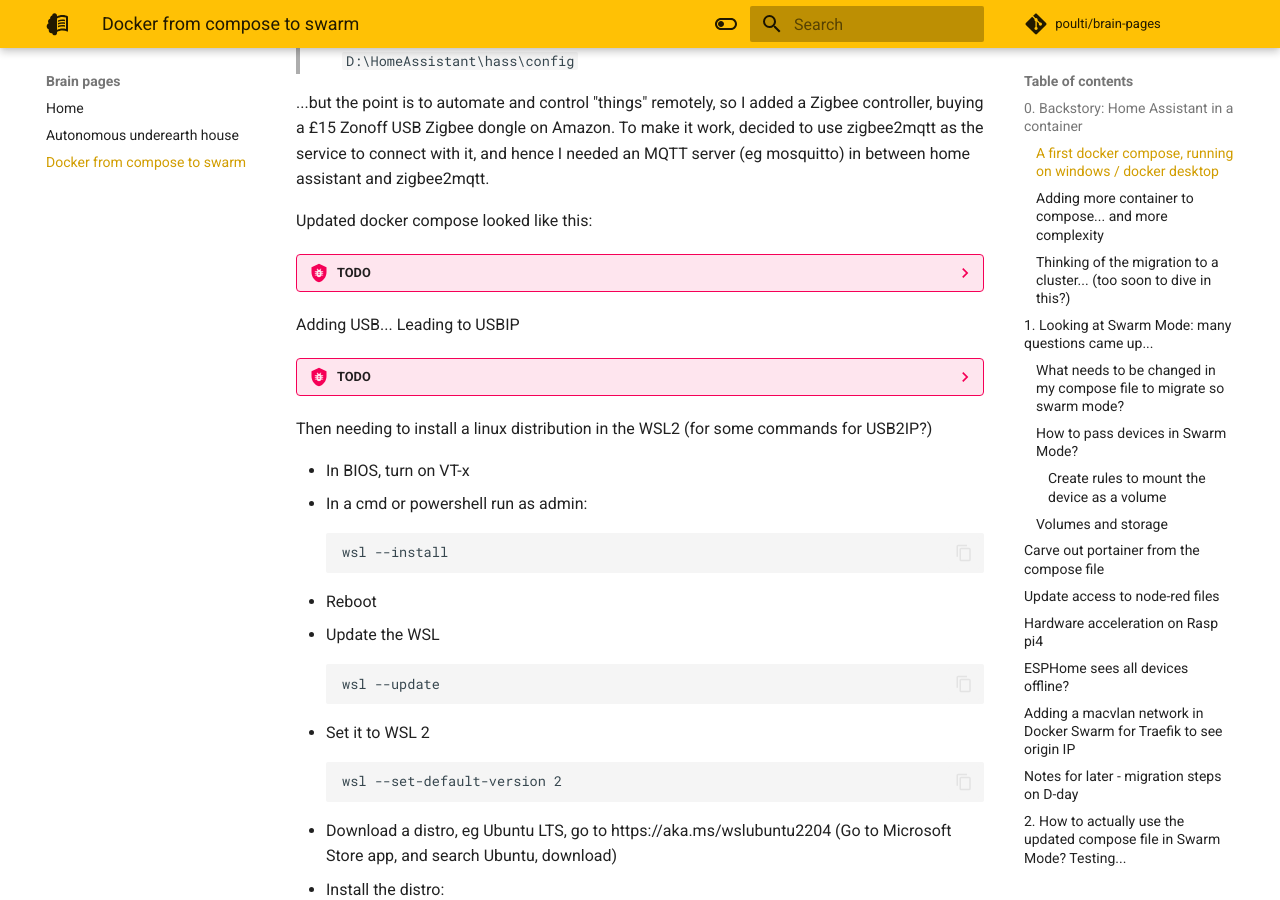
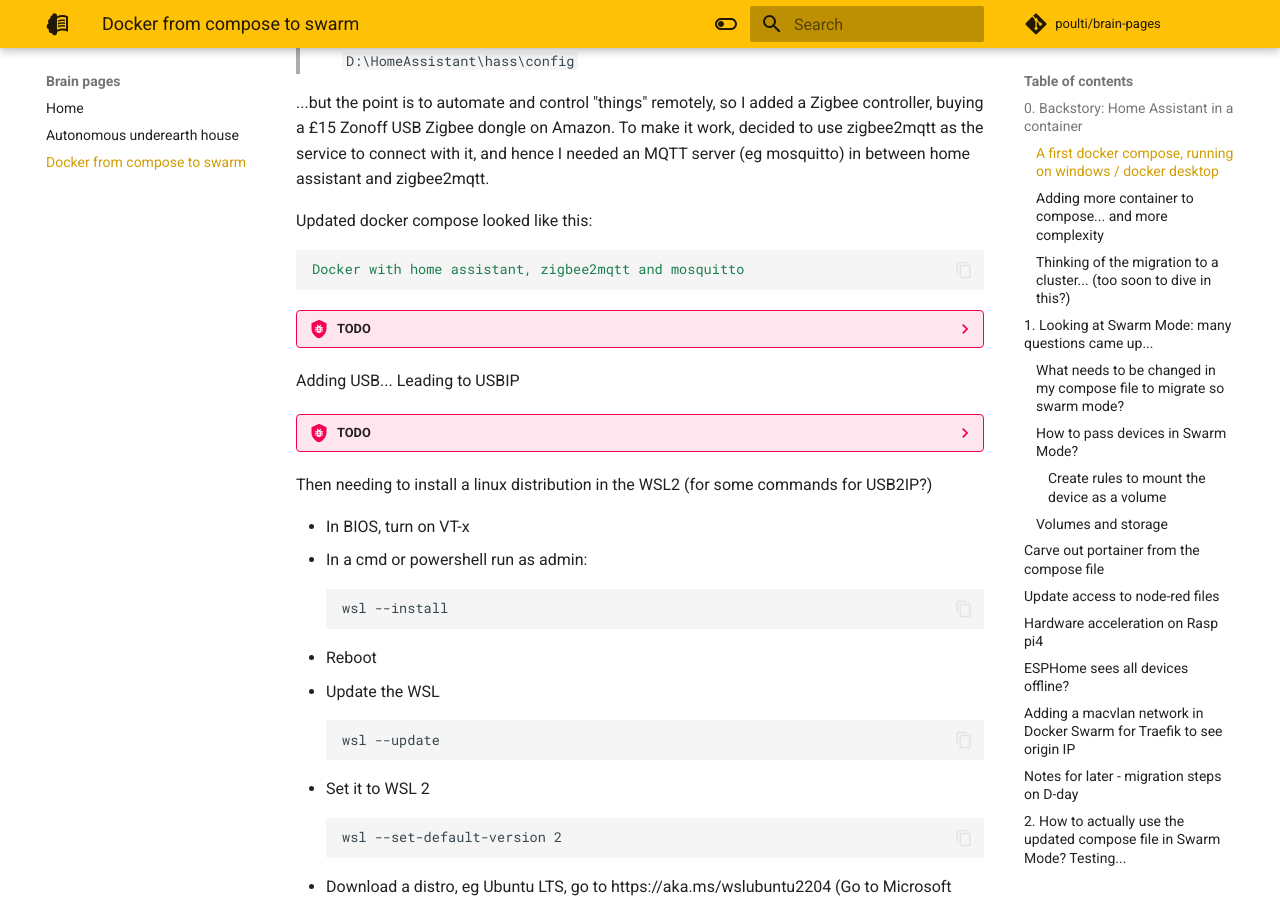
Before and after one commit to poulti/brain-pages, an MkDocs documentation site: the page built from docs/docker-from-compose-to-swarm.md, in a window 1280 px wide and 900 px high, scrolled down 1889 px. Built offline with MkDocs 1.6.1 and Material for MkDocs 9.7.7, drawn with Linux system fonts in a browser that asks for light colours; comment, search, counter and statistics services are not loaded.

Commit message:
placeholder yaml

````diff
--- a/docs/docker-from-compose-to-swarm.md
+++ b/docs/docker-from-compose-to-swarm.md
@@ -69,6 +69,10 @@
 ...but the point is to automate and control "things" remotely, so I added a Zigbee controller, buying a £15 Zonoff USB Zigbee dongle on Amazon. To make it work, decided to use zigbee2mqtt as the service to connect with it, and hence I needed an MQTT server (eg mosquitto) in between home assistant and zigbee2mqtt.
 
 Updated docker compose looked like this:
+
+```yaml
+Docker with home assistant, zigbee2mqtt and mosquitto
+```
 
 ??? bug "TODO"
     example of old docker compose, with 3 containers, and a device section: homeassistant, mosquitto and zigbee2mqtt?
````
